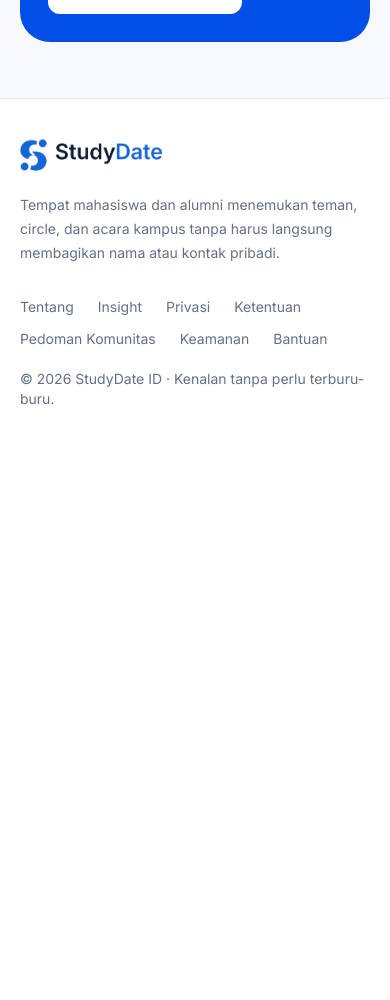
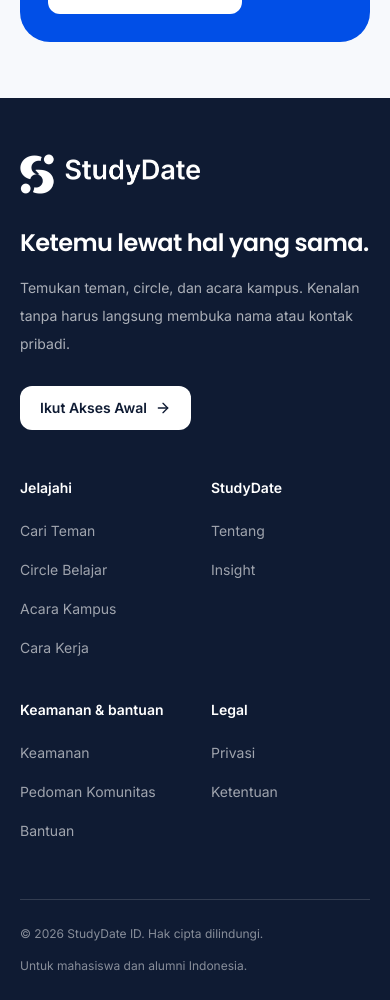
Before and after one commit to jundy779/StudyDate, a Next.js app: page / in a window 390 px wide. Shown: the part 10514-11514 px from the top of the page. Before the commit the page ends 10963 px from the top, so only its background shows below. Built offline with nearby package versions, Linux system fonts and the light colour scheme.

Commit message:
Add a modern shared public footer (#5)
Replace the short public footer with a substantial shared footer for the landing page and public documents, including grouped navigation, clear positioning, an early-access CTA, and responsive layout.

```diff
--- a/components/marketing/landing-page.tsx
+++ b/components/marketing/landing-page.tsx
@@ -15,6 +15,7 @@
   EarlyAccessTrigger,
 } from "@/components/marketing/early-access-dialog";
 import { MobileNav } from "@/components/marketing/mobile-nav";
+import { PublicFooter } from "@/components/marketing/public-footer";
 
 const navigation = [
   { label: "Cari Teman", href: "/#people" },
@@ -23,16 +24,6 @@
   { label: "Cara Kerja", href: "/#cara-kerja" },
   { label: "Tentang", href: "/about" },
   { label: "Keamanan", href: "/safety" },
-];
-
-const footerLinks = [
-  { label: "Tentang", href: "/about" },
-  { label: "Insight", href: "/insight" },
-  { label: "Privasi", href: "/privacy" },
-  { label: "Ketentuan", href: "/terms" },
-  { label: "Pedoman Komunitas", href: "/community-guidelines" },
-  { label: "Keamanan", href: "/safety" },
-  { label: "Bantuan", href: "/help" },
 ];
 
 const peopleFlow = [
@@ -765,38 +756,6 @@
   );
 }
 
-function Footer() {
-  return (
-    <footer className="border-t border-brand-border bg-white">
-      <div className="page-shell flex flex-col gap-8 py-10 sm:flex-row sm:items-end sm:justify-between">
-        <div>
-          <BrandLogo />
-          <p className="mt-4 max-w-sm text-sm leading-6 text-brand-muted">
-            Tempat mahasiswa dan alumni menemukan teman, circle, dan acara kampus
-            tanpa harus langsung membagikan nama atau kontak pribadi.
-          </p>
-        </div>
-        <div className="text-sm text-brand-muted sm:text-right">
-          <nav className="flex flex-wrap gap-x-6 gap-y-3" aria-label="Legal dan bantuan">
-            {footerLinks.map((item) => (
-              <a
-                key={item.href}
-                href={item.href}
-                className="focus-ring transition-colors hover:text-brand-navy"
-              >
-                {item.label}
-              </a>
-            ))}
-          </nav>
-          <p className="mt-5">
-            © 2026 StudyDate ID · Kenalan tanpa perlu terburu-buru.
-          </p>
-        </div>
-      </div>
-    </footer>
-  );
-}
-
 export function LandingPage() {
   return (
     <EarlyAccessProvider>
@@ -812,7 +771,7 @@
         <OnlineFirst />
         <EarlyAccessCTA />
       </main>
-      <Footer />
+      <PublicFooter />
     </EarlyAccessProvider>
   );
 }
--- a/components/marketing/public-doc-shell.tsx
+++ b/components/marketing/public-doc-shell.tsx
@@ -1,7 +1,7 @@
 import { EarlyAccessProvider } from "@/components/marketing/early-access-dialog";
 import { PublicNavbar } from "@/components/marketing/landing-page";
+import { PublicFooter } from "@/components/marketing/public-footer";
 import { getAuthenticatedUser } from "@/lib/auth/session";
-import { PUBLIC_DOC_ROUTES } from "@/lib/marketing/public-routes";
 import { ArrowLeft } from "lucide-react";
 import Image from "next/image";
 import Link from "next/link";
@@ -70,37 +70,7 @@
 
       <main className="flex-1">{children}</main>
 
-      <footer className="mt-auto border-t border-brand-border bg-white">
-        <div className="page-shell flex flex-col gap-6 py-8 sm:flex-row sm:items-end sm:justify-between">
-          <div>
-            <p className="font-heading text-base font-semibold text-brand-navy">
-              StudyDate ID
-            </p>
-            <p className="mt-2 max-w-sm text-sm leading-6 text-brand-muted">
-              Kenalan tanpa perlu terburu-buru.
-            </p>
-          </div>
-          <div className="text-sm text-brand-muted sm:text-right">
-            <nav
-              className="flex flex-wrap gap-x-5 gap-y-2 sm:justify-end"
-              aria-label="Legal dan bantuan"
-            >
-              {PUBLIC_DOC_ROUTES.map((item) => (
-                <Link
-                  key={item.path}
-                  href={item.path}
-                  className="focus-ring transition-colors hover:text-brand-navy"
-                >
-                  {item.label}
-                </Link>
-              ))}
-            </nav>
-            <p className="mt-4">
-              © 2026 StudyDate ID · Kenalan tanpa perlu terburu-buru.
-            </p>
-          </div>
-        </div>
-      </footer>
+      <PublicFooter />
     </div>
   );
 }
--- /dev/null
+++ b/components/marketing/public-footer.tsx
@@ -0,0 +1,106 @@
+import { ArrowRight } from "lucide-react";
+import Image from "next/image";
+import Link from "next/link";
+
+const footerGroups = [
+  {
+    title: "Jelajahi",
+    links: [
+      { label: "Cari Teman", href: "/#people" },
+      { label: "Circle Belajar", href: "/#groups" },
+      { label: "Acara Kampus", href: "/#events" },
+      { label: "Cara Kerja", href: "/#cara-kerja" },
+    ],
+  },
+  {
+    title: "StudyDate",
+    links: [
+      { label: "Tentang", href: "/about" },
+      { label: "Insight", href: "/insight" },
+    ],
+  },
+  {
+    title: "Keamanan & bantuan",
+    links: [
+      { label: "Keamanan", href: "/safety" },
+      { label: "Pedoman Komunitas", href: "/community-guidelines" },
+      { label: "Bantuan", href: "/help" },
+    ],
+  },
+  {
+    title: "Legal",
+    links: [
+      { label: "Privasi", href: "/privacy" },
+      { label: "Ketentuan", href: "/terms" },
+    ],
+  },
+] as const;
+
+export function PublicFooter() {
+  return (
+    <footer id="footer" className="bg-brand-navy text-white">
+      <div className="page-shell">
+        <div className="grid gap-12 py-14 sm:py-16 lg:grid-cols-[minmax(0,1.05fr)_minmax(0,1.95fr)] lg:gap-16 lg:py-20">
+          <div className="max-w-md">
+            <Link
+              href="/#beranda"
+              aria-label="StudyDate ID, kembali ke beranda"
+              className="focus-ring inline-flex rounded-[12px]"
+            >
+              <Image
+                src="/brand/logo-horizontal-white.png"
+                alt="StudyDate ID"
+                width={718}
+                height={160}
+                sizes="180px"
+                className="h-auto w-[180px]"
+              />
+            </Link>
+            <p className="mt-7 font-heading text-2xl font-semibold leading-tight tracking-[-0.025em] sm:text-3xl">
+              Ketemu lewat hal yang sama.
+            </p>
+            <p className="mt-4 max-w-sm text-sm leading-7 text-white/65">
+              Temukan teman, circle, dan acara kampus. Kenalan tanpa harus
+              langsung membuka nama atau kontak pribadi.
+            </p>
+            <Link
+              href="/#mulai"
+              className="focus-ring mt-7 inline-flex min-h-11 items-center gap-2 rounded-[12px] bg-white px-5 py-3 text-sm font-semibold text-brand-navy transition-colors hover:bg-brand-surface"
+            >
+              Ikut Akses Awal
+              <ArrowRight aria-hidden className="h-4 w-4" />
+            </Link>
+          </div>
+
+          <nav
+            aria-label="Navigasi footer"
+            className="grid grid-cols-2 gap-x-8 gap-y-10 sm:grid-cols-4"
+          >
+            {footerGroups.map((group) => (
+              <div key={group.title}>
+                <h2 className="text-sm font-semibold text-white">{group.title}</h2>
+                <ul className="mt-5 space-y-3.5">
+                  {group.links.map((item) => (
+                    <li key={item.href}>
+                      <Link
+                        href={item.href}
+                        className="focus-ring inline-flex text-sm leading-6 text-white/60 transition-colors hover:text-white"
+                      >
+                        {item.label}
+                      </Link>
+                    </li>
+                  ))}
+                </ul>
+              </div>
+            ))}
+          </nav>
+        </div>
+
+        <div className="flex flex-col gap-3 border-t border-white/15 py-6 text-xs leading-5 text-white/50 sm:flex-row sm:items-center sm:justify-between">
+          <p>© 2026 StudyDate ID. Hak cipta dilindungi.</p>
+          <p>Untuk mahasiswa dan alumni Indonesia.</p>
+        </div>
+      </div>
+    </footer>
+  );
+}
```
